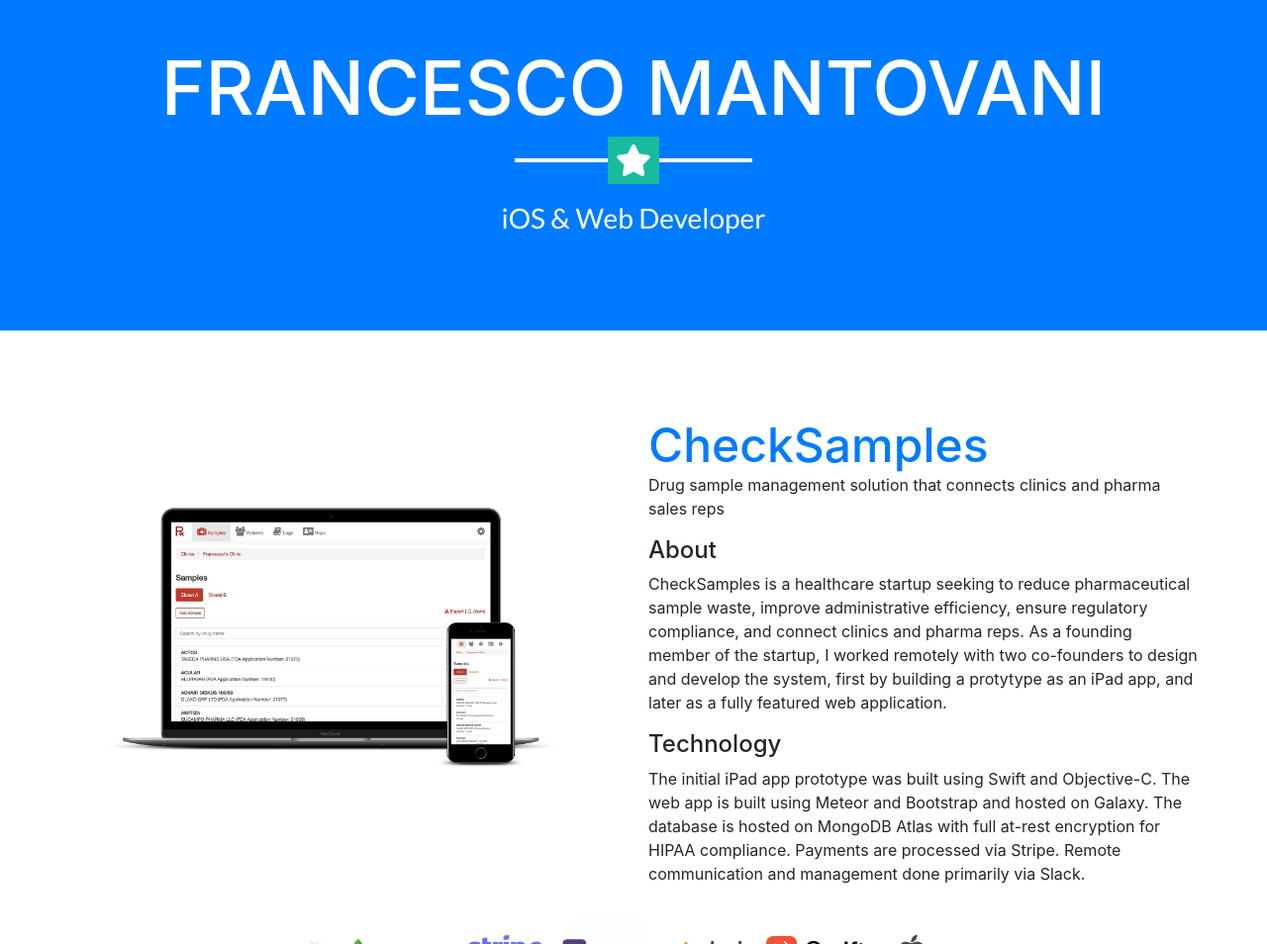
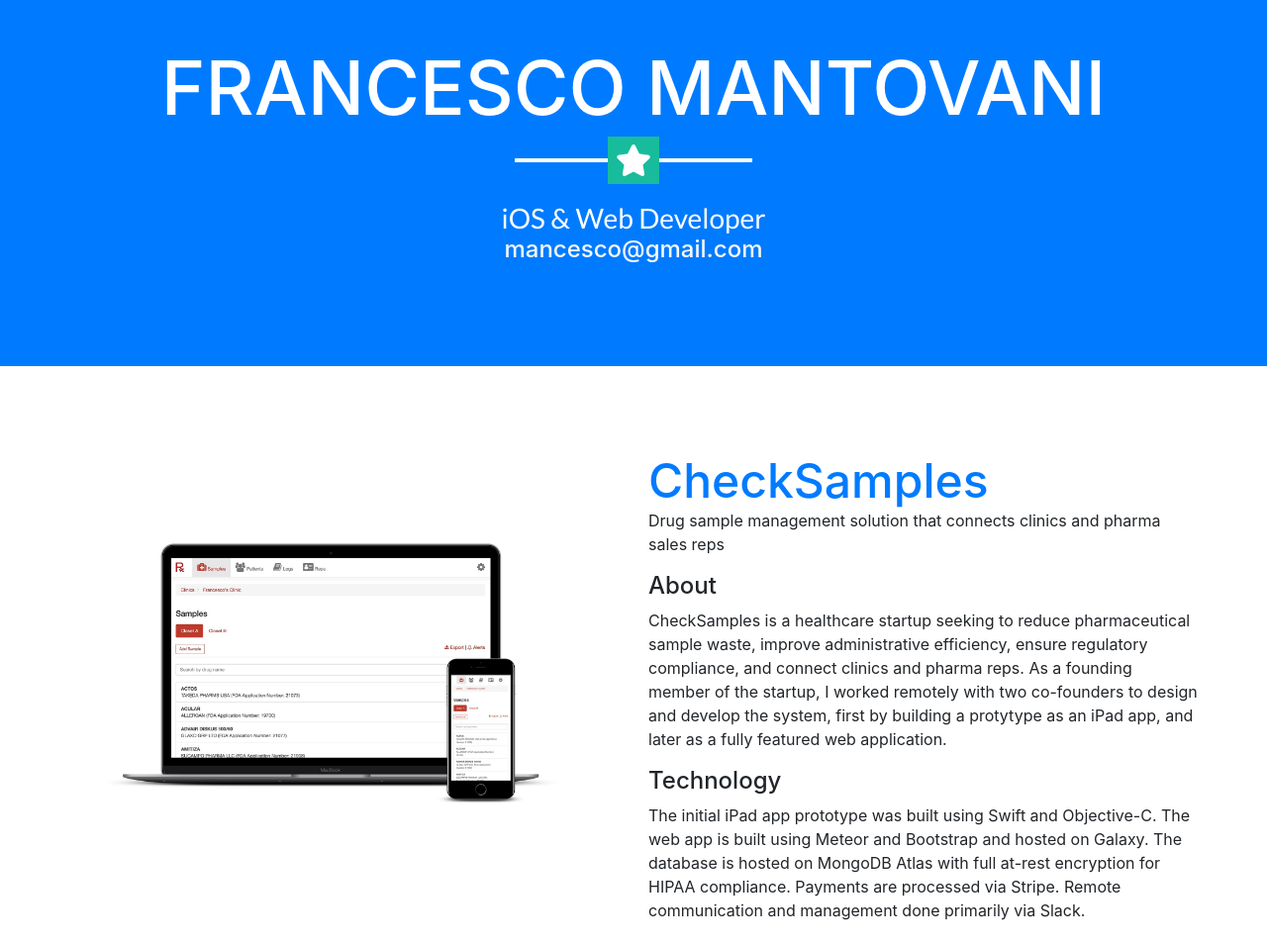
Before and after one commit to mancesco/mancesco.github.io, a website with bundled scripts: page index.html in a window 1280 px wide. Shown: the part 146-1100 px from the top of the page at 99% size. Built offline with nearby package versions, Linux system fonts and the light colour scheme.

Commit message:
small modifications

```diff
--- a/index.html
+++ b/index.html
@@ -76,17 +76,13 @@
         <h1 class="text-uppercase mb-0">Francesco Mantovani</h1>
         <hr class="star-light">
         <h2 class="font-weight-light mb-0">iOS & Web Developer</h2>
+        <h4><a class="text-light" href="mailto:mancesco@gmail.com">mancesco@gmail.com</a></h4>
       </div>
     </header>
 
     <!-- Portfolio Grid Section -->
     <section class="portfolio" id="portfolio">
       <div class="container">
-
-<!--
-        <h2 class="text-center text-uppercase text-secondary mb-0">Portfolio</h2>
-        <hr class="star-dark mb-5">
--->
 
         <div class="row portfolio-work-item">
 
```
